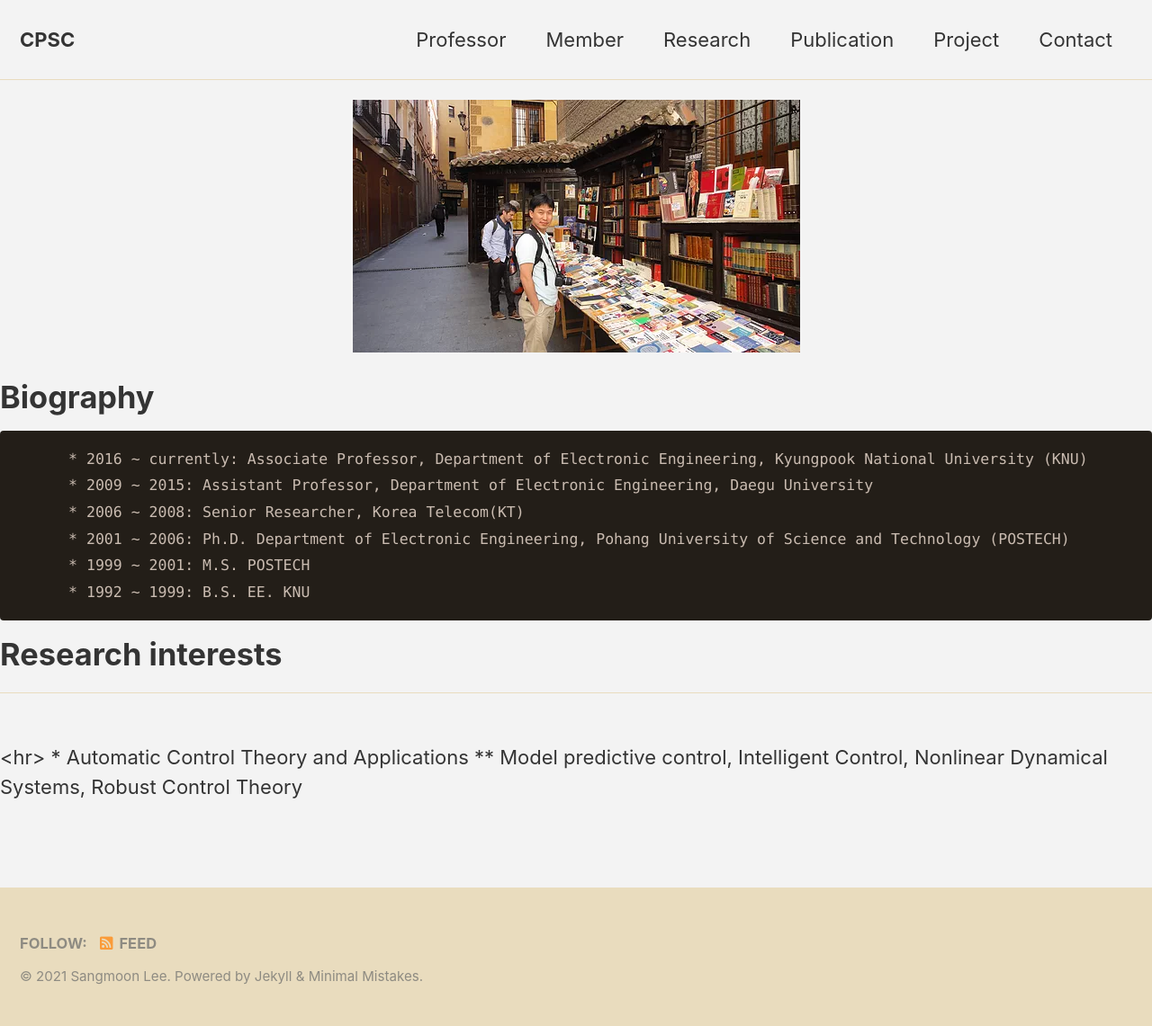
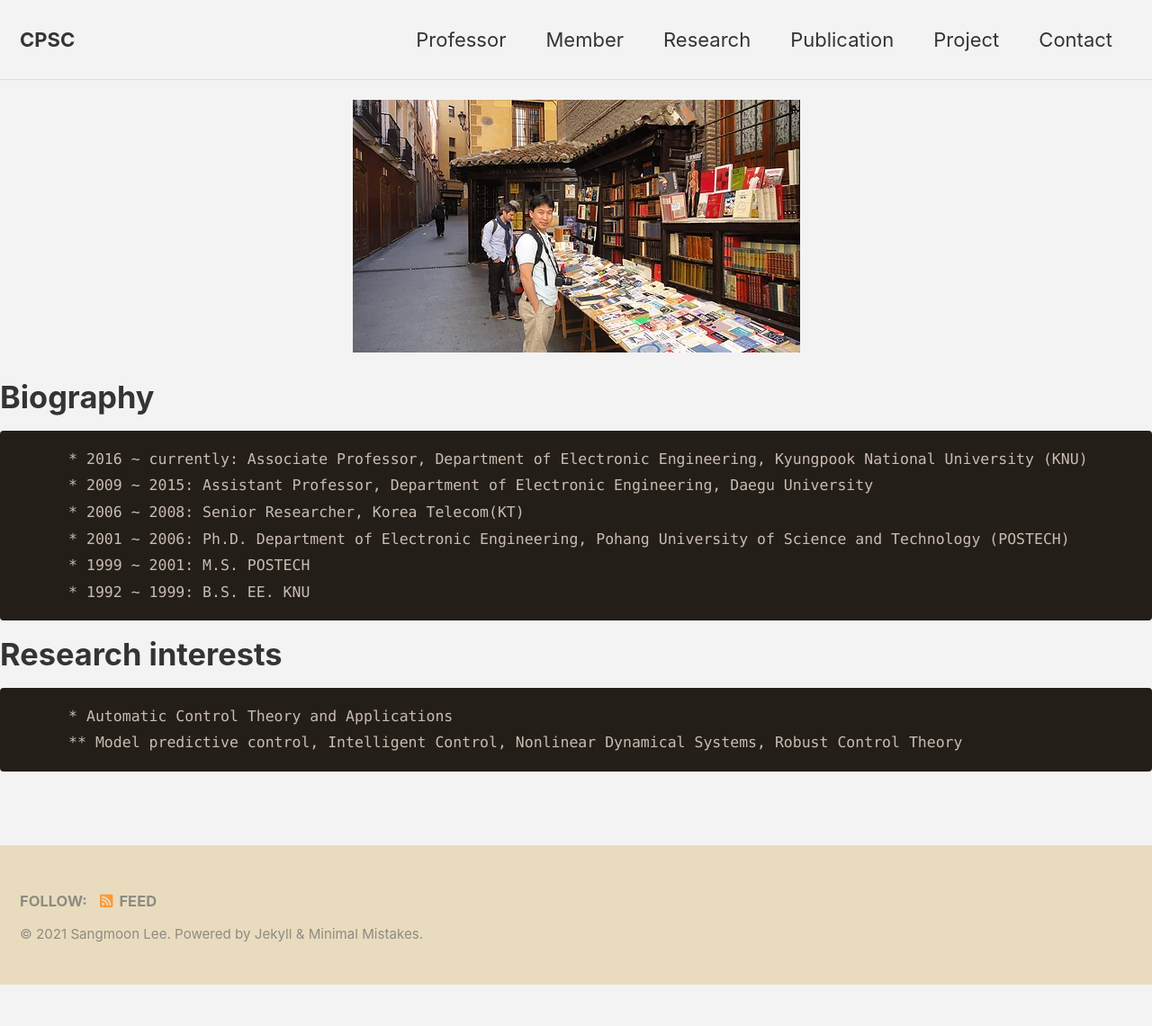
Before and after one commit to CPSC-LAB/CPSC-LAB.github.io, a Jekyll site: the page built from _pages/professor.md, in a window 1280 px wide. Shown: the whole page at 90% size. Built offline with Jekyll 4.4.1, drawn with Linux system fonts in a browser that asks for light colours; cached includes are drawn as plain includes; our own code applies the rules of GitHub Pages for plain Markdown files; after the commit the page ends 1095 px from its top, so only the background shows below that.

Commit message:
Update professor.md

```diff
--- a/_pages/professor.md
+++ b/_pages/professor.md
@@ -17,6 +17,5 @@ classes: wide
 
 
 #      Research interests
-<hr><br><hr>
           * Automatic Control Theory and Applications
           ** Model predictive control, Intelligent Control, Nonlinear Dynamical Systems, Robust Control Theory
```
